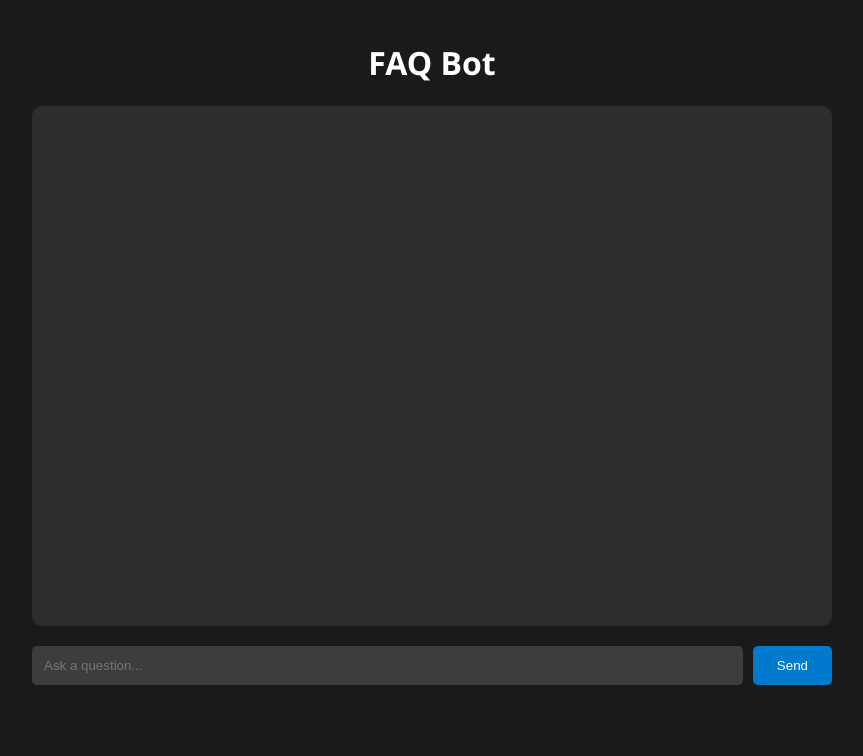
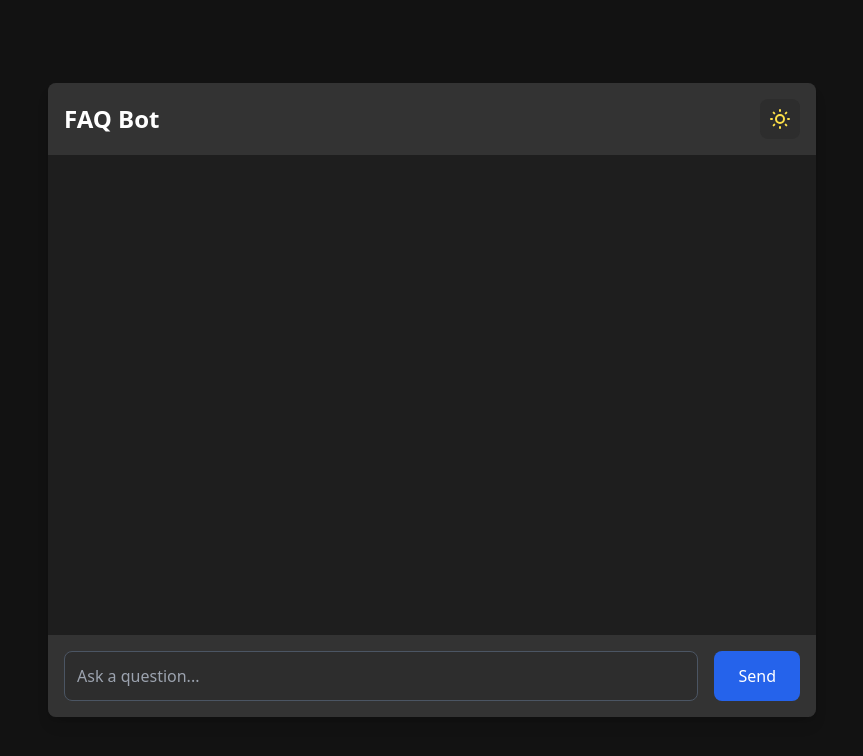
Before and after one commit to Ahnaf-nub/RAG-Based-Faq-Bot, a plain HTML site: page static/index.html in a window 1280 px wide. Shown: the whole page, without its empty margins (208-1071 px from the left). Drawn offline with nearby package versions, Linux system fonts and the light colour scheme.

Commit message:
Add files via upload

```diff
--- a/static/index.html
+++ b/static/index.html
@@ -1,92 +1,74 @@
 <!DOCTYPE html>
-<html lang="en">
+<html lang="en" class="dark">
 <head>
     <meta charset="UTF-8">
     <meta name="viewport" content="width=device-width, initial-scale=1.0">
     <title>FAQ Bot</title>
-    <style>
-        body {
-            font-family: 'Segoe UI', sans-serif;
-            background-color: #1a1a1a;
-            color: #ffffff;
-            margin: 0;
-            padding: 20px;
-            display: flex;
-            justify-content: center;
+    <script src="https://cdn.tailwindcss.com"></script>
+    <script>
+        tailwind.config = {
+            darkMode: 'class',
+            theme: {
+                extend: {
+                    colors: {
+                        dark: {
+                            100: '#333333',
+                            200: '#2d2d2d',
+                            300: '#1e1e1e',
+                            400: '#121212',
+                        }
+                    }
+                }
+            }
         }
+    </script>
+</head>
+<body class="dark:bg-dark-400 bg-gray-100 min-h-screen transition-colors duration-200">
+    <div class="container mx-auto px-4 h-screen flex items-center justify-center">
+        <div class="w-full max-w-3xl bg-white dark:bg-dark-300 rounded-lg shadow-lg overflow-hidden">
+            <div class="flex items-center justify-between bg-gray-200 dark:bg-dark-100 p-4">
+                <h1 class="text-2xl font-bold text-gray-800 dark:text-white">FAQ Bot</h1>
+                <button onclick="toggleTheme()" class="p-2 rounded-lg bg-gray-300 dark:bg-dark-200 hover:bg-gray-400 dark:hover:bg-dark-100 transition-colors">
+                    <svg class="w-6 h-6 dark:hidden" fill="none" stroke="currentColor" viewBox="0 0 24 24">
+                        <path stroke-linecap="round" stroke-linejoin="round" stroke-width="2" d="M20.354 15.354A9 9 0 018.646 3.646 9.003 9.003 0 0012 21a9.003 9.003 0 008.354-5.646z"/>
+                    </svg>
+                    <svg class="w-6 h-6 hidden dark:block text-yellow-300" fill="none" stroke="currentColor" viewBox="0 0 24 24">
+                        <path stroke-linecap="round" stroke-linejoin="round" stroke-width="2" d="M12 3v1m0 16v1m9-9h-1M4 12H3m15.364 6.364l-.707-.707M6.343 6.343l-.707-.707m12.728 0l-.707.707M6.343 17.657l-.707.707M16 12a4 4 0 11-8 0 4 4 0 018 0z"/>
+                    </svg>
+                </button>
+            </div>
 
-        .container {
-            max-width: 800px;
-            width: 100%;
-        }
+            <div id="chat" class="h-[60vh] overflow-y-auto p-4 space-y-4"></div>
 
-        .chat-container {
-            background-color: #2d2d2d;
-            border-radius: 10px;
-            padding: 20px;
-            margin-bottom: 20px;
-            height: 60vh;
-            overflow-y: auto;
-        }
-
-        .input-container {
-            display: flex;
-            gap: 10px;
-        }
-
-        input {
-            flex: 1;
-            padding: 12px;
-            border: none;
-            border-radius: 5px;
-            background-color: #3d3d3d;
-            color: white;
-        }
-
-        button {
-            padding: 12px 24px;
-            border: none;
-            border-radius: 5px;
-            background-color: #007acc;
-            color: white;
-            cursor: pointer;
-            transition: background-color 0.3s;
-        }
-
-        button:hover {
-            background-color: #005999;
-        }
-
-        .message {
-            margin: 10px 0;
-            padding: 10px;
-            border-radius: 5px;
-        }
-
-        .user-message {
-            background-color: #007acc;
-            margin-left: 20%;
-        }
-
-        .bot-message {
-            background-color: #3d3d3d;
-            margin-right: 20%;
-        }
-    </style>
-</head>
-<body>
-    <div class="container">
-        <h1 style="text-align: center;">FAQ Bot</h1>
-        <div class="chat-container" id="chat"></div>
-        <div class="input-container">
-            <input type="text" id="question" placeholder="Ask a question...">
-            <button onclick="askQuestion()">Send</button>
+            <div class="p-4 bg-gray-200 dark:bg-dark-100">
+                <div class="flex gap-4">
+                    <input type="text" id="question"
+                           class="flex-1 p-3 rounded-lg border dark:border-gray-600 focus:outline-none focus:ring-2 focus:ring-blue-500 bg-white dark:bg-dark-200 text-gray-800 dark:text-white"
+                           placeholder="Ask a question...">
+                    <button onclick="askQuestion()"
+                            class="px-6 py-3 bg-blue-600 hover:bg-blue-700 text-white rounded-lg transition-colors">
+                        Send
+                    </button>
+                </div>
+            </div>
         </div>
     </div>
 
     <script>
         const chat = document.getElementById('chat');
         const questionInput = document.getElementById('question');
+
+        // Theme toggle functionality
+        function toggleTheme() {
+            document.documentElement.classList.toggle('dark');
+            const isDark = document.documentElement.classList.contains('dark');
+            localStorage.setItem('theme', isDark ? 'dark' : 'light');
+        }
+
+        // Load saved theme preference
+        if (localStorage.theme === 'light') {
+            document.documentElement.classList.remove('dark');
+        }
 
         questionInput.addEventListener('keypress', (e) => {
             if (e.key === 'Enter') askQuestion();
@@ -96,15 +78,12 @@
             const question = questionInput.value.trim();
             if (!question) return;
 
-            // Add user message
             addMessage(question, true);
             questionInput.value = '';
 
             try {
                 const response = await fetch(`/query?q=${encodeURIComponent(question)}`);
                 const data = await response.json();
-
-                // Add bot message
                 addMessage(data.response, false);
             } catch (error) {
                 addMessage('Sorry, I encountered an error.', false);
@@ -113,7 +92,11 @@
 
         function addMessage(text, isUser) {
             const div = document.createElement('div');
-            div.className = `message ${isUser ? 'user-message' : 'bot-message'}`;
+            div.className = `p-3 rounded-lg max-w-[80%] ${
+                isUser
+                    ? 'ml-auto bg-blue-600 text-white'
+                    : 'mr-auto bg-gray-200 dark:bg-dark-100 text-gray-800 dark:text-white'
+            }`;
             div.textContent = text;
             chat.appendChild(div);
             chat.scrollTop = chat.scrollHeight;
```
Also changed, not shown: vercel.json (added), 1 other file.
